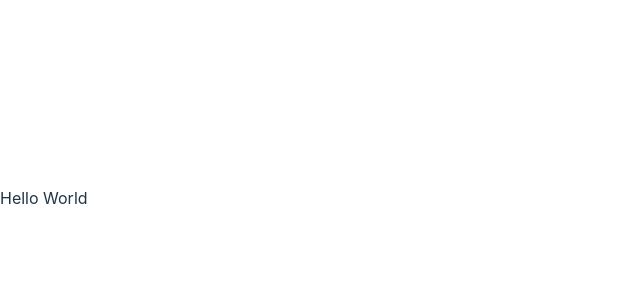
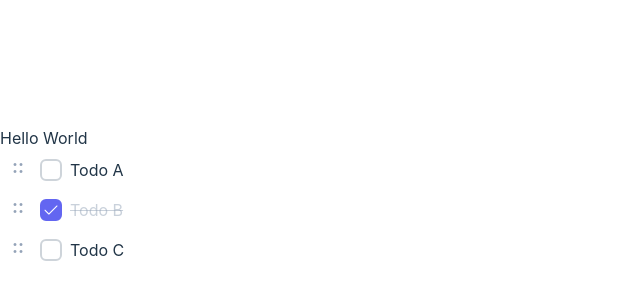
Before and after one commit to dev2820/daily-todo-list, a React (Vite) app in the folder daily-todo-list-web/: page / in a window 1280 px wide. Shown: the part 202-502 px from the top of the page, without its empty margins (0-640 px from the left). Built offline with nearby package versions, Linux system fonts and the light colour scheme.

Commit message:
fix/ unmove & unchangable bug

```diff
--- a/daily-todo-list-web/src/App.tsx
+++ b/daily-todo-list-web/src/App.tsx
@@ -1,9 +1,34 @@
-import { HelloWorld } from "@/components";
+import { HelloWorld, TodoList, TodoItem } from "@/components";
+import { useTodoList, type Todo } from "@/hooks";
 
 function App() {
+  const todoList = useTodoList([
+    { id: "0", content: "Todo A", done: false },
+    { id: "1", content: "Todo B", done: true },
+    { id: "2", content: "Todo C", done: false },
+  ]);
+
+  const renderTodo = (id: string, todo: Todo) => {
+    return (
+      <TodoItem
+        todo={todo}
+        onDo={() => todoList.doit(id)}
+        onUndo={() => todoList.undo(id)}
+        onChangeContent={(content: string) =>
+          todoList.changeContent(id, content)
+        }
+      ></TodoItem>
+    );
+  };
+
   return (
     <>
       <HelloWorld className={"color-red"}></HelloWorld>
+      <TodoList
+        renderTodo={renderTodo}
+        todos={todoList.todos}
+        onSortEnd={todoList.sort}
+      ></TodoList>
     </>
   );
 }
--- a/daily-todo-list-web/src/components/Todo/TodoList.tsx
+++ b/daily-todo-list-web/src/components/Todo/TodoList.tsx
@@ -16,50 +16,13 @@ const style = cva([
   "hover:bg-slate-200/50",
   "duration-200",
 ]);
-const todoStyle = cva(["grow"]);
-
-export const DragHandle = SortableHandle(() => <_DragHandle></_DragHandle>);
-
-export const SortableItem = <T extends { renderItem: () => JSX.Element }>() =>
-  SortableElement(({ renderItem }: SortableElementProps & T) => {
-    return (
-      <li className={style()}>
-        <DragHandle></DragHandle>
-        <div className={todoStyle()}>{renderItem()}</div>
-      </li>
-    );
-  }) as React.ComponentClass<SortableElementProps & T>;
-
-export interface SortableListProps<T> extends SortableContainerProps {
-  items: T[];
-  renderItem: (item: T, id: string) => JSX.Element;
-}
-
-export const SortableList = <T extends { id: string }>() =>
-  SortableContainer(({ items, renderItem }: SortableListProps<T>) => {
-    const _SortableItem = SortableItem();
-
-    return (
-      <ul>
-        {items.map((value, index) => (
-          <_SortableItem
-            key={`item-${value.id}`}
-            index={index}
-            renderItem={() => renderItem(value, value.id)}
-          ></_SortableItem>
-        ))}
-      </ul>
-    );
-  }) as React.ComponentClass<SortableListProps<T>>;
-
 interface TodoListProp {
   todos: Todo[];
   onSortEnd: SortEndHandler;
-  renderTodo: (todo: Todo, id: string) => JSX.Element;
+  renderTodo: (id: string, todo: Todo) => JSX.Element;
 }
 
 export const TodoList = ({ todos, onSortEnd, renderTodo }: TodoListProp) => {
-  const _TodoList = SortableList<Todo>();
   return (
     <_TodoList
       useDragHandle
@@ -69,3 +32,39 @@ export const TodoList = ({ todos, onSortEnd, renderTodo }: TodoListProp) => {
     ></_TodoList>
   );
 };
+
+const _TodoList: React.ComponentClass<
+  SortableContainerProps & {
+    items: Todo[];
+    renderItem: (id: string, todo: Todo) => JSX.Element;
+  }
+> = SortableContainer(
+  ({
+    items,
+    renderItem,
+  }: {
+    items: Todo[];
+    renderItem: (id: string, todo: Todo) => JSX.Element;
+  }) => {
+    return (
+      <ul>
+        {items.map((value: Todo, index: number) => (
+          <TodoItem key={`item-${value.id}`} index={index}>
+            {renderItem(value.id, value)}
+          </TodoItem>
+        ))}
+      </ul>
+    );
+  }
+);
+
+const TodoItem: React.ComponentClass<
+  SortableElementProps & { children: JSX.Element }
+> = SortableElement(({ children }: { children: JSX.Element }) => (
+  <li className={style()}>
+    <DragHandle></DragHandle>
+    {children}
+  </li>
+));
+
+const DragHandle = SortableHandle(() => <_DragHandle></_DragHandle>);
--- a/daily-todo-list-web/src/hooks/todo-list/index.ts
+++ b/daily-todo-list-web/src/hooks/todo-list/index.ts
@@ -1,4 +1,5 @@
 import { useSortableList } from "@/hooks/sortable-list";
+import { useEffect } from "react";
 
 export type Todo = {
   id: string;
@@ -12,7 +13,9 @@ export const useTodoList = (initialTodos: Todo[]) => {
     sort,
     setList: setTodos,
   } = useSortableList<Todo>(initialTodos);
-
+  useEffect(() => {
+    console.log(todos);
+  }, [todos]);
   const doit = (id: string) => {
     setTodos((todos: Todo[]) => {
       const newTodos = [...todos];
```
Also changed, not shown: 1 other file (tests, documents, lock files or other folders).
